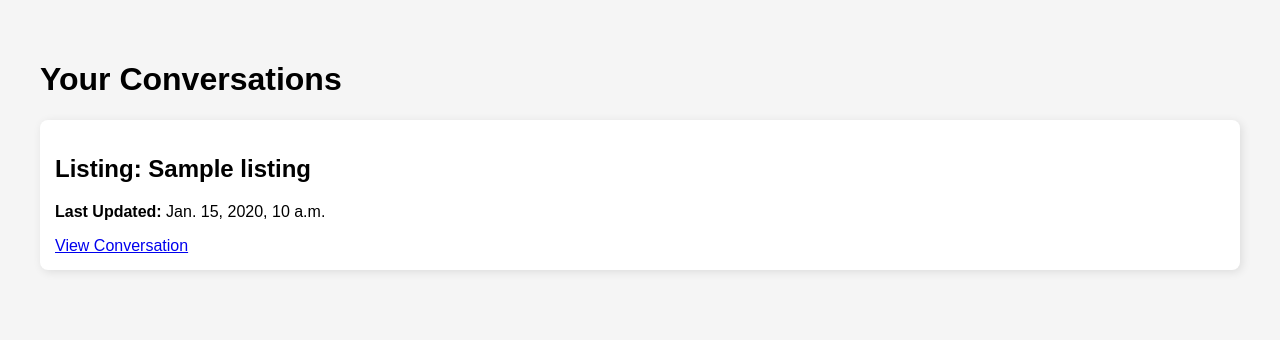
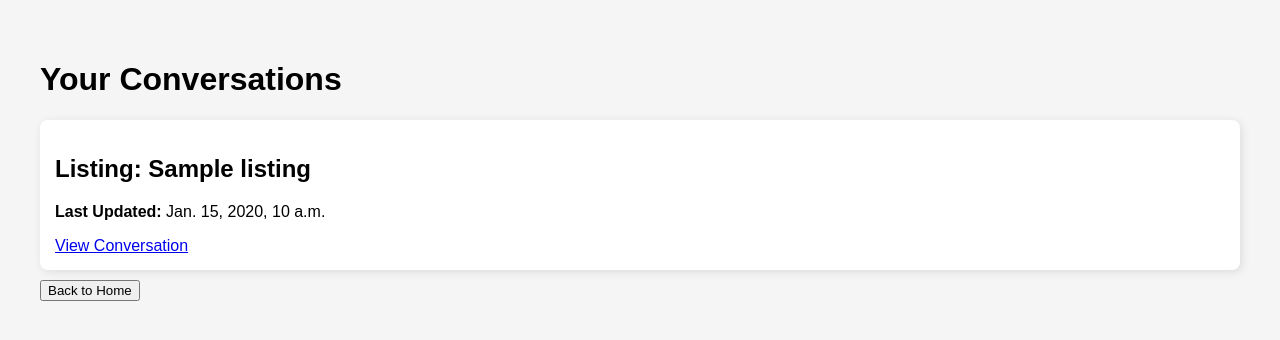
Before and after one commit to jdavidIP/Simple-Rentals, a Django app: template simpleRentals/marketplace/templates/messaging/conversation_list.html in a window 1280 px wide. Shown: the top 340 px of the page. Run offline with Django 5.2, Linux system fonts and the light colour scheme; the template is opened without the code that fills it: most values are stand-ins (such as "Sample title", 1, 10 or a date in 2020).

Commit message:
Add navigation links to view listing and return to home in messaging templates

```diff
--- a/simpleRentals/marketplace/templates/messaging/conversation_detail.html
+++ b/simpleRentals/marketplace/templates/messaging/conversation_detail.html
@@ -30,6 +30,7 @@
 <body>
 
     <h1>Conversation for {{ conversation.listing.title }}</h1>
+    <p><a href="{% url 'view_listing' conversation.listing.id %}">View Listing</a></p>
 
     <div>
         {% for message in conversation.messages.all %}
--- a/simpleRentals/marketplace/templates/messaging/conversation_list.html
+++ b/simpleRentals/marketplace/templates/messaging/conversation_list.html
@@ -34,5 +34,10 @@
         <p>You have no active conversations.</p>
     {% endfor %}
 
+    <form action="{% url 'listings_home' %}" method="get" style="display:inline;">
+        {% csrf_token %}
+        <button type="submit">Back to Home</button>
+    </form>
+
 </body>
 </html>
```
